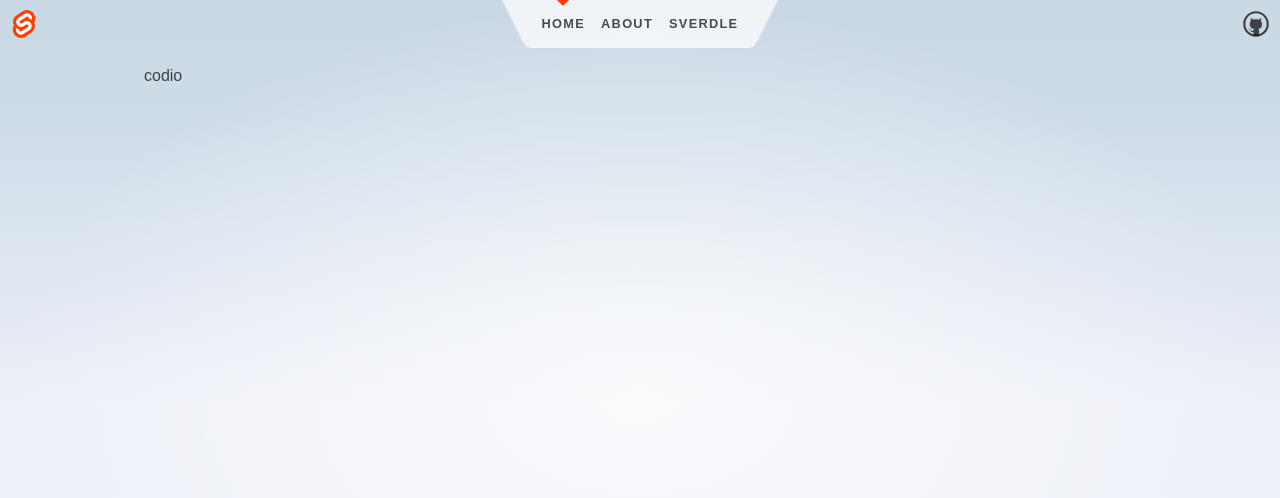
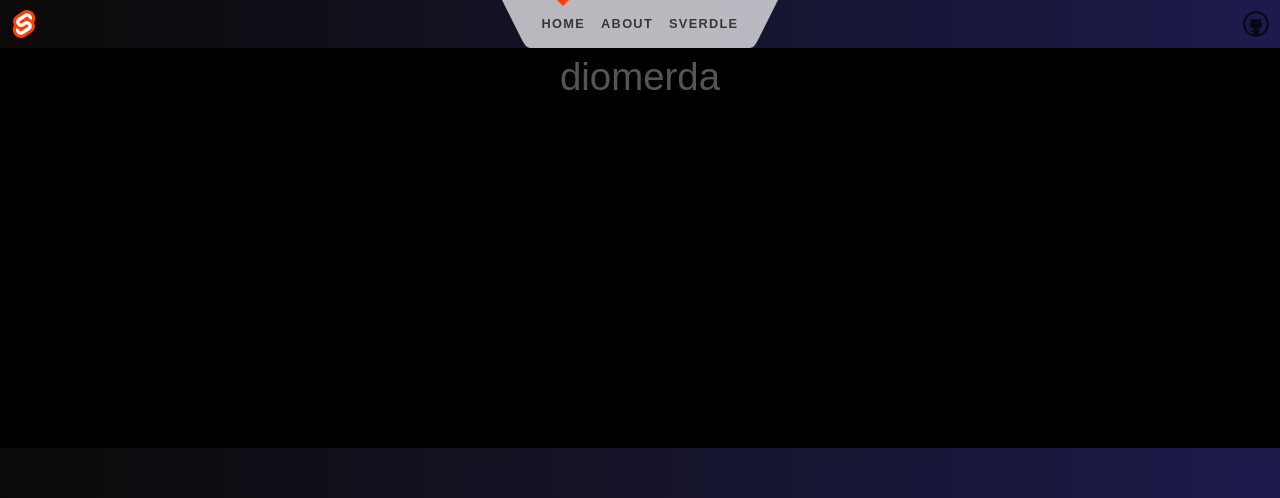
Before and after one commit to hackiku/spacefomo, a SvelteKit app: page / in a window 1280 px wide. Shown: the top 498 px of the page. Built offline with nearby package versions, Linux system fonts and the light colour scheme.

Commit message:
cleanup layout main

```diff
--- a/src/lib/App.svelte
+++ b/src/lib/App.svelte
@@ -12,4 +12,10 @@
 
 </script>
 
-codio
+
+<section class="bg-black mx-auto px-4 sm:px-6 lg:px-8 h-[50vh]">
+
+	<h1 class="text-gray-300/40">
+ 		diomerda
+	</h1>
+</section>
--- a/src/routes/+layout.svelte
+++ b/src/routes/+layout.svelte
@@ -1,5 +1,4 @@
 <!-- src/routes/+layout.svelte -->
-
 <script lang="ts">
     import '../app.css';
     import Nav from "$lib/components/navigation/Nav.svelte"
@@ -8,32 +7,12 @@
     let { children } = $props();
 </script>
 
-<div class="app">
+<div class="bg-linear-to-r from-stone-950 to-indigo-950 overflow-x-hidden">
     <Nav />
 
-	<main>
+    <main class="min-h-screen">
         {@render children()}
     </main>
 
     <Footer />
 </div>
-
-<style>
-	.app {
-		display: flex;
-		flex-direction: column;
-		min-height: 100vh;
-	}
-
-	main {
-		flex: 1;
-		display: flex;
-		flex-direction: column;
-		padding: 1rem;
-		width: 100%;
-		max-width: 64rem;
-		margin: 0 auto;
-		box-sizing: border-box;
-	}
-
-</style>
```
Lines whose indentation alone changed are shown as unchanged.
